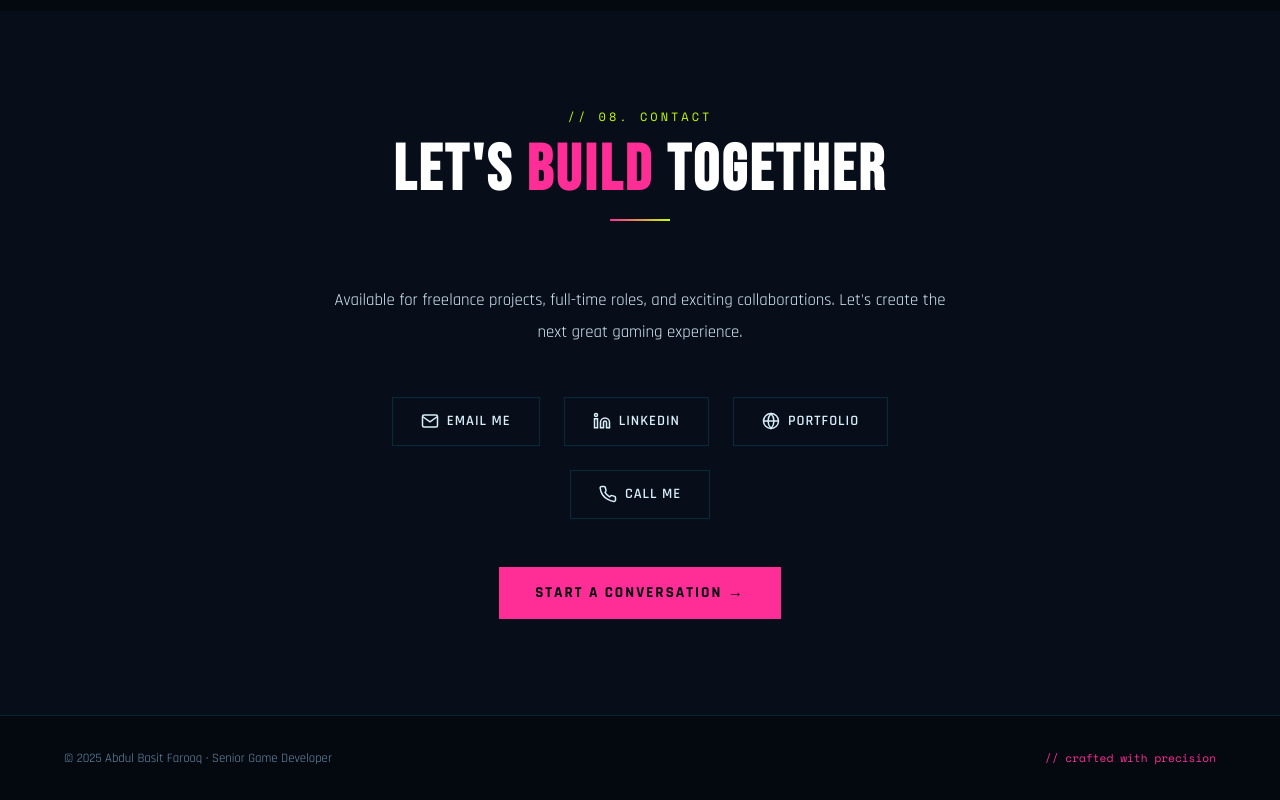
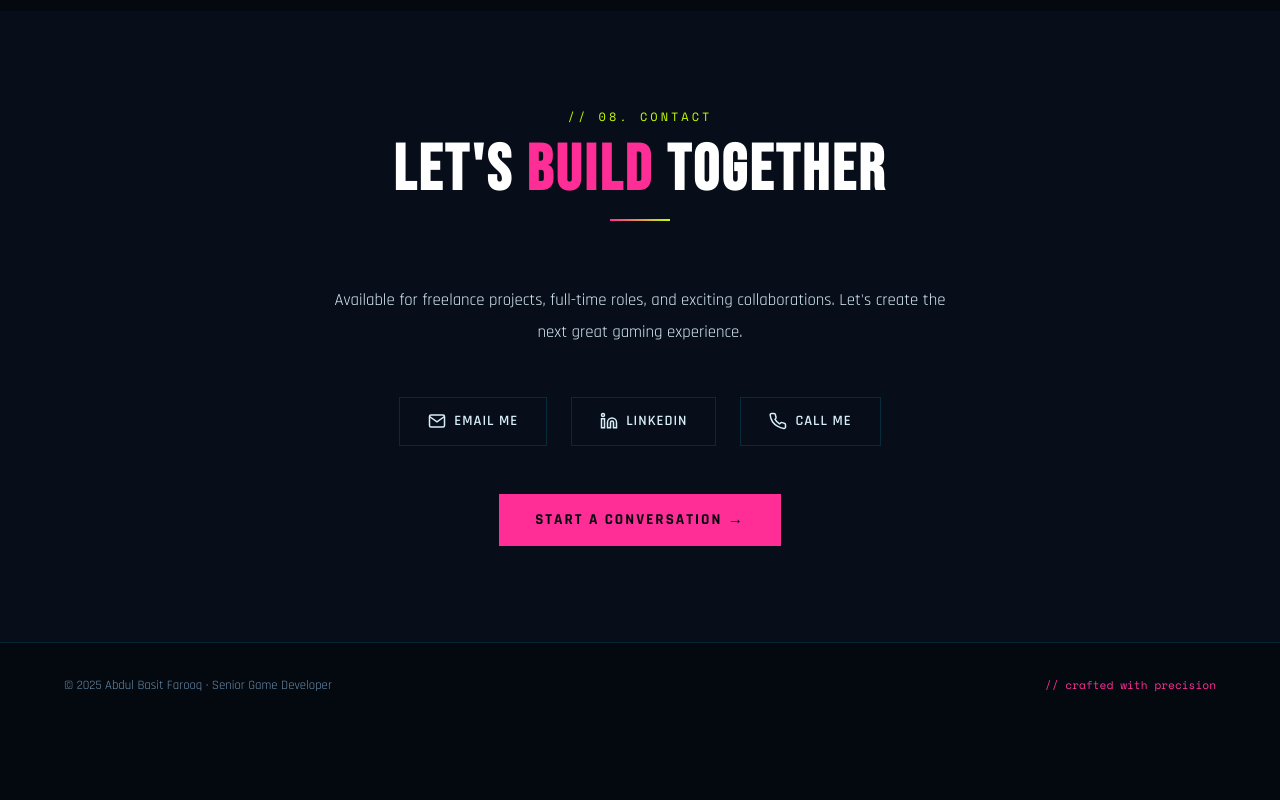
Before and after one commit to EvilKiller123/BasitFarooq.github.io, a plain HTML site: page index.html in a window 1280 px wide. Shown: the part 9325-10125 px from the top of the page. After the commit the page ends 10052 px from the top, so only its background shows below. Drawn offline with nearby package versions, Linux system fonts and the light colour scheme; animation ran at ten frames a second.

Commit message:
Remove Portfolio (Google Drive) button from contact section
Co-Authored-By: Claude Opus 5.5 <noreply@anthropic.com>

```diff
--- a/index.html
+++ b/index.html
@@ -621,7 +621,6 @@ html.is-booting,html.is-booting body{overflow:hidden;}
     <div class="contact-links">
       <a href="mailto:basit123farooq@gmail.com" class="contact-link"><svg viewBox="0 0 24 24" fill="none" stroke="currentColor" stroke-width="2"><path d="M4 4h16c1.1 0 2 .9 2 2v12c0 1.1-.9 2-2 2H4c-1.1 0-2-.9-2-2V6c0-1.1.9-2 2-2z"/><polyline points="22,6 12,13 2,6"/></svg>Email Me</a>
       <a href="https://linkedin.com/in/basit-farooq-855ba171" target="_blank" class="contact-link"><svg viewBox="0 0 24 24" fill="none" stroke="currentColor" stroke-width="2"><path d="M16 8a6 6 0 0 1 6 6v7h-4v-7a2 2 0 0 0-4 0v7h-4v-7a6 6 0 0 1 6-6z"/><rect x="2" y="9" width="4" height="12"/><circle cx="4" cy="4" r="2"/></svg>LinkedIn</a>
-      <a href="https://bit.ly/3V2YX4b" target="_blank" class="contact-link"><svg viewBox="0 0 24 24" fill="none" stroke="currentColor" stroke-width="2"><circle cx="12" cy="12" r="10"/><line x1="2" y1="12" x2="22" y2="12"/><path d="M12 2a15.3 15.3 0 0 1 4 10 15.3 15.3 0 0 1-4 10 15.3 15.3 0 0 1-4-10 15.3 15.3 0 0 1 4-10z"/></svg>Portfolio</a>
       <a href="tel:+923132500652" class="contact-link"><svg viewBox="0 0 24 24" fill="none" stroke="currentColor" stroke-width="2"><path d="M22 16.92v3a2 2 0 0 1-2.18 2 19.79 19.79 0 0 1-8.63-3.07A19.5 19.5 0 0 1 4.69 13 19.79 19.79 0 0 1 1.61 4.37 2 2 0 0 1 3.59 2h3a2 2 0 0 1 2 1.72c.127.96.361 1.903.7 2.81a2 2 0 0 1-.45 2.11L8.09 9.91a16 16 0 0 0 6 6l1.27-1.27a2 2 0 0 1 2.11-.45c.907.339 1.85.573 2.81.7A2 2 0 0 1 22 16.92z"/></svg>Call Me</a>
     </div>
     <a href="mailto:basit123farooq@gmail.com" class="btn-primary">Start A Conversation →</a>
```
